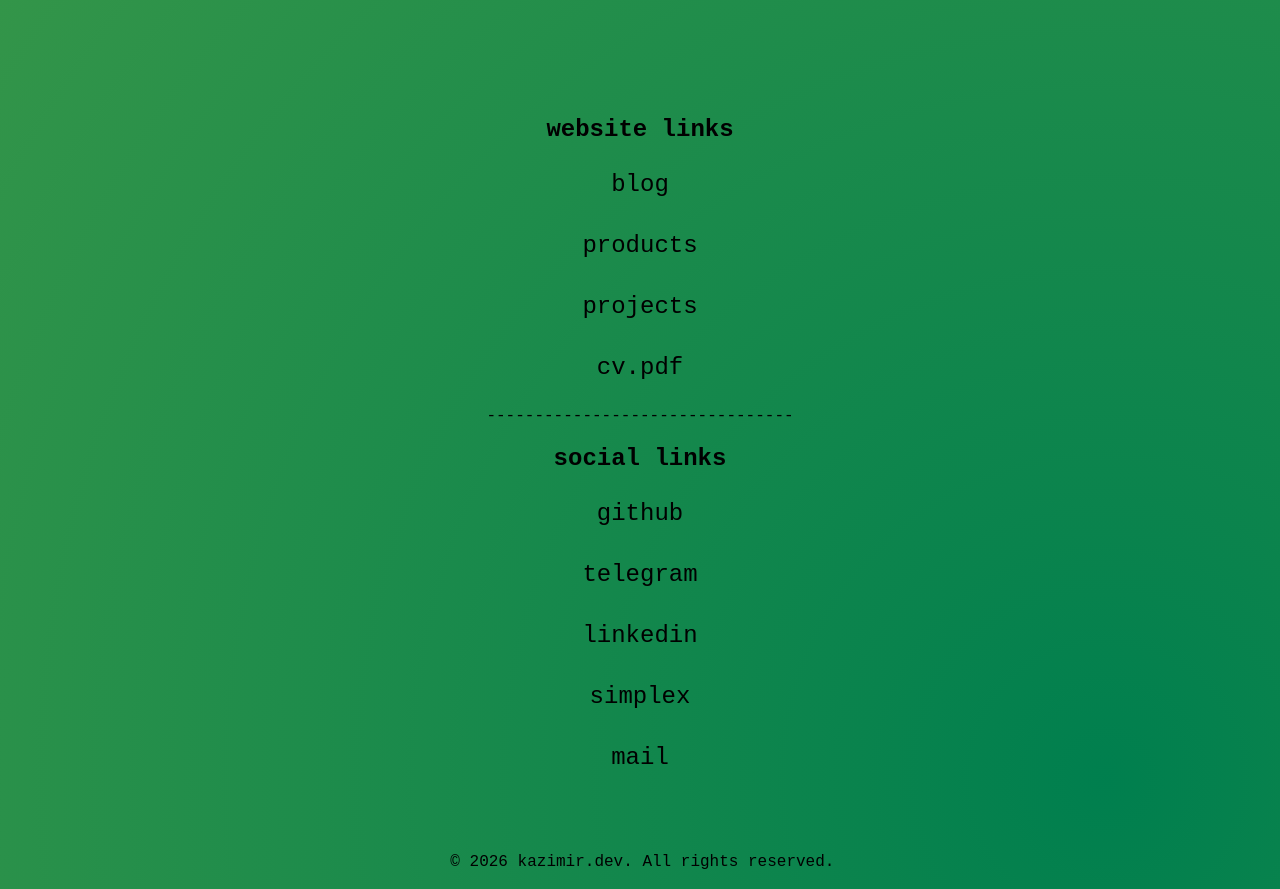
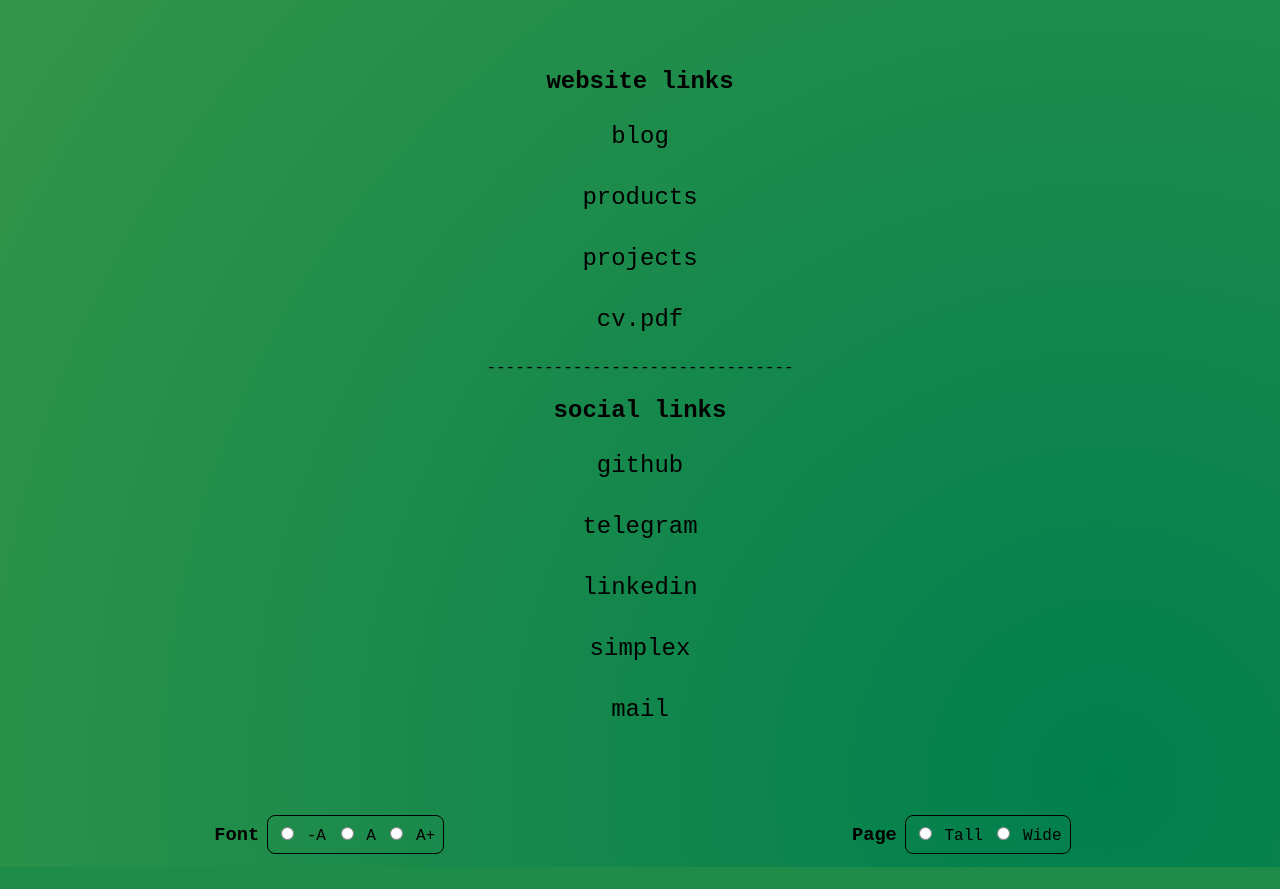
Before and after one commit to kazimirdev/PersonalLanding, a PHP site: page / in a window 1280 px wide. Shown: the part 75-964 px from the top of the page. After the commit the page ends 942 px from the top, so only its background shows below. Run offline with PHP 8.4, Linux system fonts and the light colour scheme.

Commit message:
view modifiers in footer panel

```diff
--- a/footer.php
+++ b/footer.php
@@ -1,3 +1,27 @@
 <footer>
-    <p>&copy; <?php echo date("Y"); ?> kazimir.dev. All rights reserved.</p>
+    <div class="font-settings">
+        <h3>Font</h3>
+        <div class="font-modifier-buttons radio-horizontal">
+            <form class="boxed" id="font-size-form">
+                <input type="radio" id="font-small" name="font-size" value="small">
+                <label for="font-small">-A</label>
+                <input type="radio" id="font-medium" name="font-size" value="medium">
+                <label for="font-medium">A</label>
+                <input type="radio" id="font-large" name="font-size" value="large">
+                <label for="font-large">A+</label>
+            </form>
+        </div>
+    </div>
+    <div class="page-width-settings">
+        <h3>Page</h3>
+        <div class="page-width-modifier-buttons radio-horizontal">
+            <form class="boxed" id="page-width-form">
+                <input type="radio" id="page-tall" name="page-width" value="tall">
+                <label for="page-tall">Tall</label>
+                <input type="radio" id="page-wide" name="page-width" value="wide">
+                <label for="page-wide">Wide</label>
+            </form>
+        </div>
+    </div>
+
 </footer>
--- a/index.php
+++ b/index.php
@@ -2,10 +2,10 @@
     <main>
         <div class ="main-page-links">
             <h2>website links</h2>
-            <a href="https://kazimir.dev/resume.pdf" target="_blank">blog</a><br/>
-            <a href="https://kazimir.dev/resume.pdf" target="_blank">products</a><br/>
-            <a href="https://kazimir.dev/resume.pdf" target="_blank">projects</a><br/>
-            <a href="https://kazimir.dev/resume.pdf" target="_blank">cv.pdf</a><br/>
+            <a href="blog.php" target="_blank">blog</a><br/>
+            <a href="products.php" target="_blank">products</a><br/>
+            <a href="projects.php" target="_blank">projects</a><br/>
+            <a href="cv.pdf" target="_blank">cv.pdf</a><br/>
             <line>--------------------------------</line>
             <h2>social links</h2>
             <a href="https://github.com/kazimirdev" target="_blank">github</a><br>
--- a/static/css/style.css
+++ b/static/css/style.css
@@ -84,7 +84,7 @@ main a {
 }
 
 .main-page-links {
-    margin-top: 4rem;
+    margin-top: 1rem;
     display: grid;
     justify-items: stretch;
     justify-content: space-evenly;
@@ -185,14 +185,24 @@ input:checked + .slider:before {
 
 footer {
   display: grid;
-  justify-content: space-evenly;
+  grid-auto-flow: column;
+  justify-content: space-around;
   padding: 0.15rem;
   color: var(--text-color);
   width: 100%;
-  margin-top: 1.5rem;
+  margin-top: 2.5rem;
   bottom: 0;
 }
 
-footer p {
-  font-size: 1rem;
+footer .font-settings, footer .page-width-settings {
+  display: flex;
+  gap: 0.5rem;
+  align-items: center;
 }
+
+form.boxed {
+  display: inline-block;
+  padding: 0.5rem;
+  border: solid var(--thrird-color) 0.1rem;
+  border-radius: 0.5rem;
+}
```
Also changed, not shown: modules/sidemenu.php (added), products.php (added), projects.php (added).
